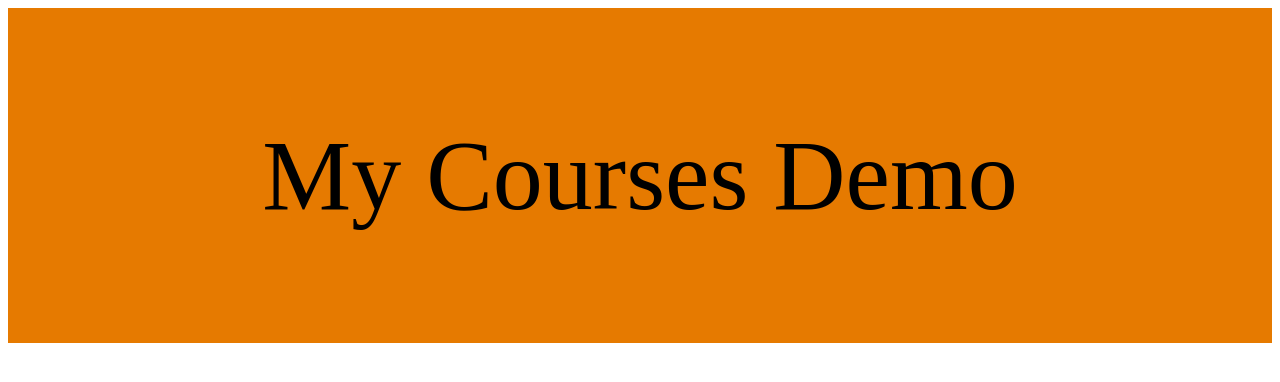
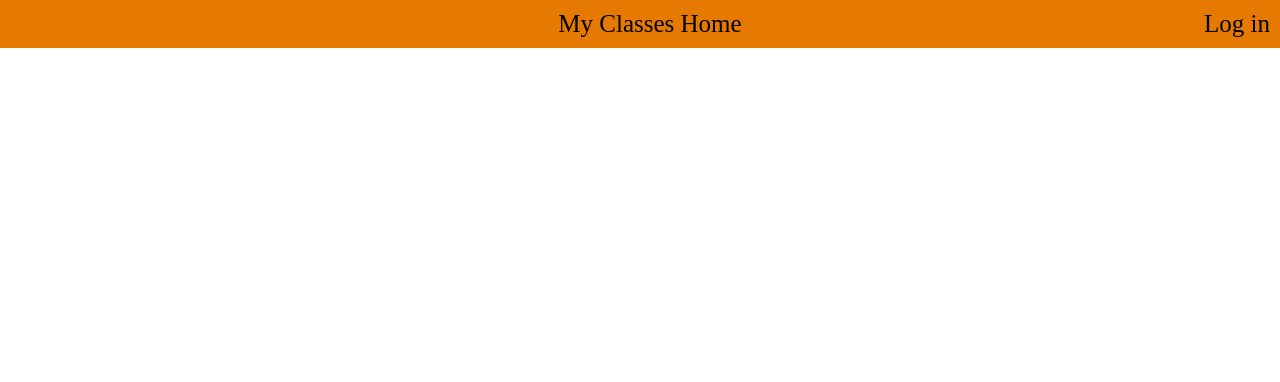
Before and after one commit to qag4991/qag4991.github.io, a plain HTML site: page index.html in a window 1280 px wide. Drawn offline with Linux system fonts and the light colour scheme.

Commit message:
added nav bar

```diff
--- a/index.html
+++ b/index.html
@@ -5,20 +5,45 @@
     <meta name="viewport" content="width=device-width, initial-scale=1.0">
     <title>Document</title>
     <style>
-        header {
+        nav {
+            position: fixed;
+            top: 0;
+            left: 0;
+            width: 100%;
             background-color: rgb(230, 122, 0);
             color: black;
-            font-size:35px;
+            padding: 10px;
             text-align: center;
-            padding: 10px;
-
 
         }
 
-        p {
+        a.head {
+            position: relative;
+            top:0;
+            left:0;
+            font-size: 25px;
+            color: black;
+            text-decoration: none;
             text-align: center;
-            font-size: 100px;
 
+        }
+
+        div.log-in {
+            text-align: right;
+            color: black;
+            text-decoration: none;
+            font-size: 25px;
+            text-align: right;
+            position: fixed;
+            top: 0;
+            right: 0;
+            padding: 10px;
+
+        }
+
+        a.log-in {
+            color: black;
+            text-decoration: none;
         }
 
 
@@ -26,9 +51,14 @@
 </head>
 <body>
 
-    <header>
-        <p>My Courses Demo</p>
-    </header>
+    <nav>
+        <a href="index.html" class="head">My Classes Home</a>
+
+        <div class="log-in">
+            <a href="https://www.rit.edu/myrit/home" class="log-in">Log in</a>
+        </div>
+
+    </nav>
 
 </body>
 </html>
```
